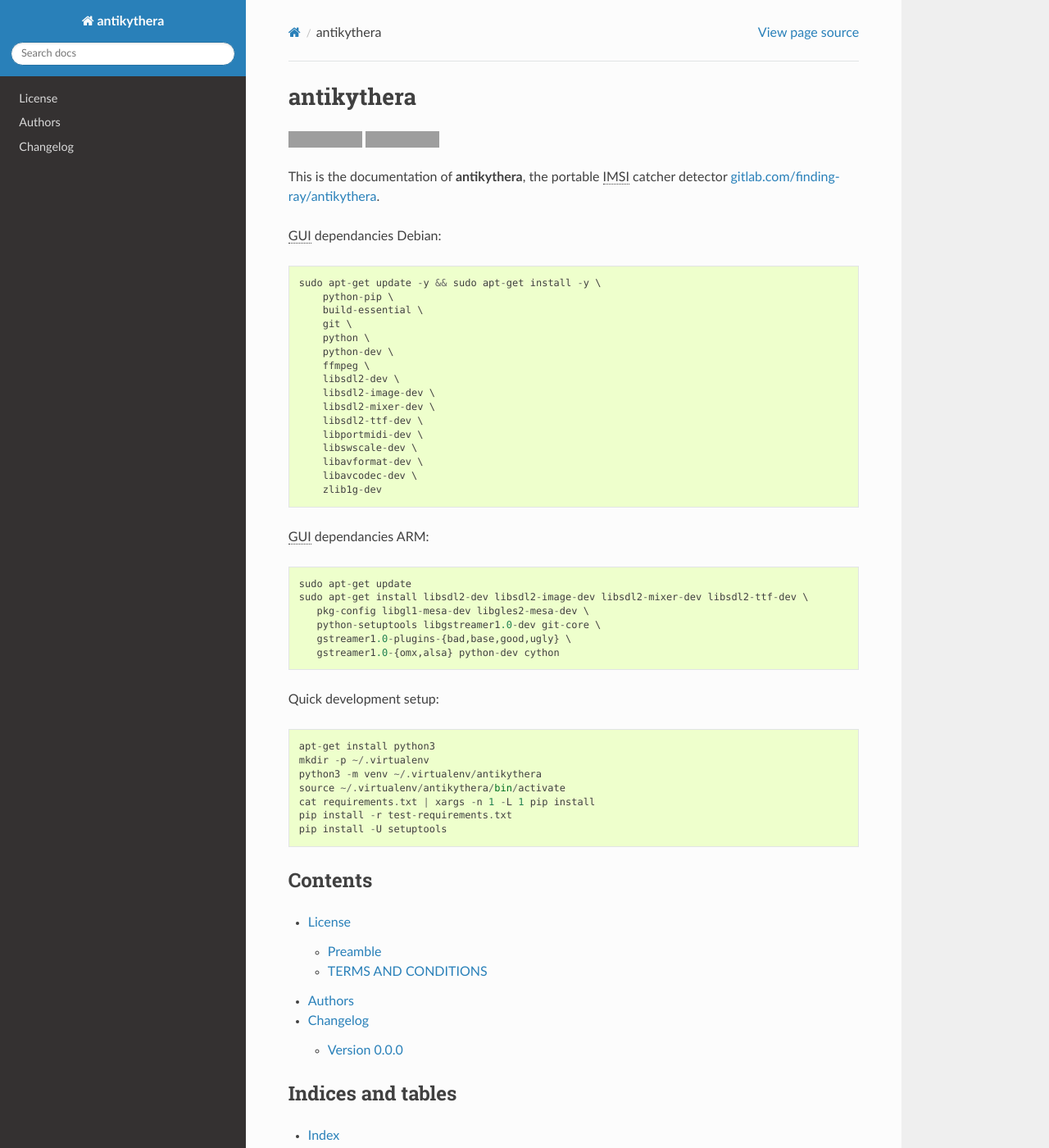
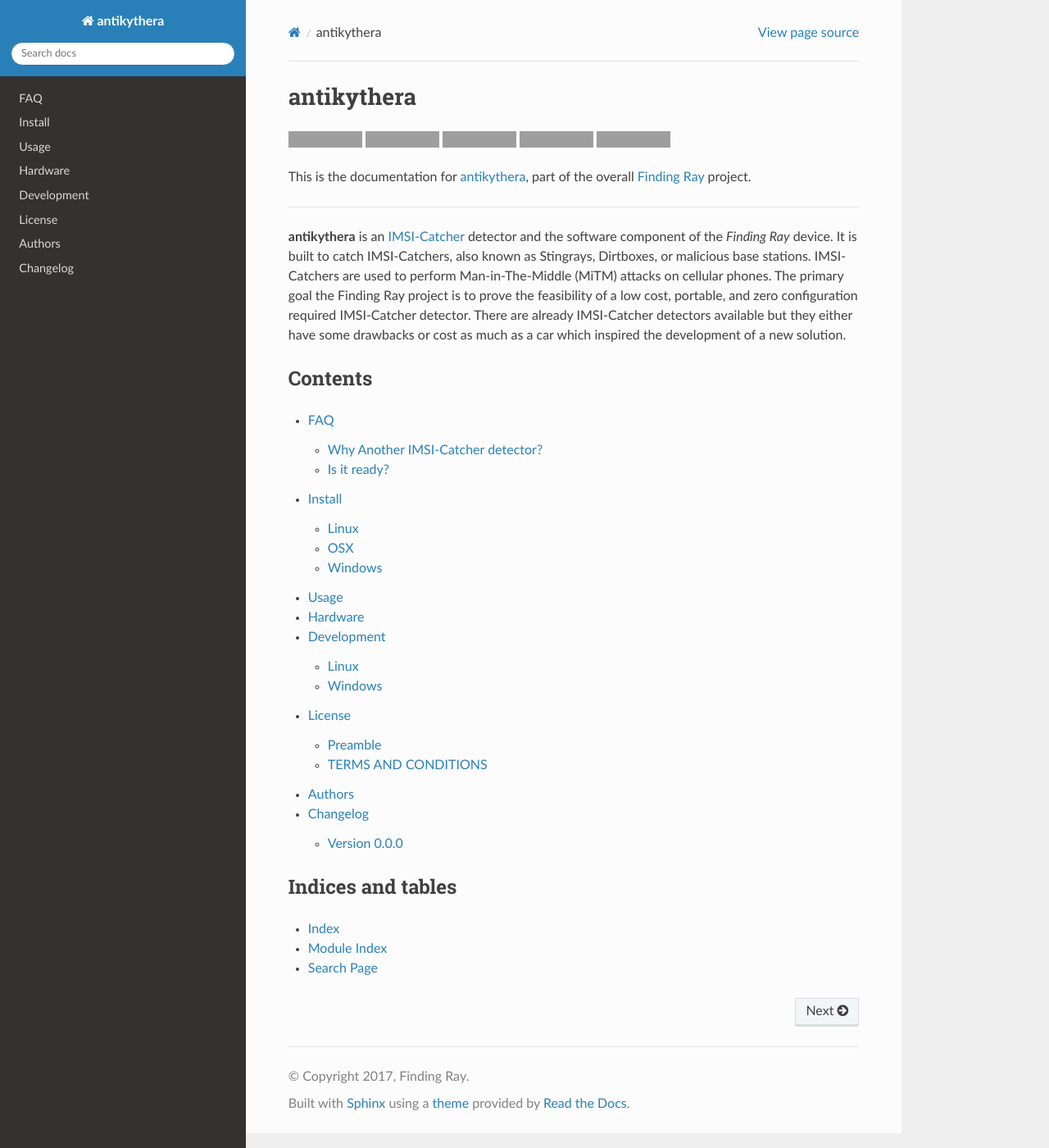
Before and after one commit to danieldufek03/Senior-Project, a Sphinx documentation site: the page built from docs/index.rst, in a window 1280 px wide and 1400 px high. Shown: the whole window at 82% size. Built offline with Sphinx 7.4.7 and the Read the Docs theme 2.0.0, drawn with Linux system fonts in a browser that asks for light colours; formulas are drawn with MathJax 3; pages that are not in the unit, such as notebooks, are missing from menus; grey boxes are pictures that could not be loaded.

Commit message:
add install, usage, and dev docs

```diff
--- a/docs/index.rst
+++ b/docs/index.rst
@@ -6,60 +6,36 @@ antikythera
     :target: https://gitlab.com/finding-ray/antikythera/pipelines
 .. image:: https://gitlab.com/finding-ray/antikythera/badges/master/coverage.svg
     :target: https://finding-ray.gitlab.io/antikythera/htmlcov/index.html
-
-This is the documentation of **antikythera**, the portable
-:abbr:`IMSI (International Mobile Subscribers Identity)` catcher detector
-`gitlab.com/finding-ray/antikythera <https://gitlab.com/finding-ray/antikythera>`_.
-
-:abbr:`GUI (Graphical User Interface)` dependancies Debian::
-
-    sudo apt-get update -y && sudo apt-get install -y \
-        python-pip \
-        build-essential \
-        git \
-        python \
-        python-dev \
-        ffmpeg \
-        libsdl2-dev \
-        libsdl2-image-dev \
-        libsdl2-mixer-dev \
-        libsdl2-ttf-dev \
-        libportmidi-dev \
-        libswscale-dev \
-        libavformat-dev \
-        libavcodec-dev \
-        zlib1g-dev
-
-:abbr:`GUI (Graphical User Interface)` dependancies ARM::
-
-    sudo apt-get update
-    sudo apt-get install libsdl2-dev libsdl2-image-dev libsdl2-mixer-dev libsdl2-ttf-dev \
-       pkg-config libgl1-mesa-dev libgles2-mesa-dev \
-       python-setuptools libgstreamer1.0-dev git-core \
-       gstreamer1.0-plugins-{bad,base,good,ugly} \
-       gstreamer1.0-{omx,alsa} python-dev cython
+.. image:: https://img.shields.io/pypi/v/antikythera.svg
+    :target: https://pypi.org/project/antikythera
+.. image:: https://img.shields.io/pypi/l/antikythera.svg
+    :target: https://www.gnu.org/licenses/gpl-3.0.en.html
+.. image:: https://img.shields.io/pypi/status/antikythera.svg
+    :target: #
 
 
-Quick development setup::
+This is the documentation for `antikythera <https://gitlab.com/finding-ray/antikythera/>`_, part of the overall `Finding Ray <https://gitlab.com/finding-ray/>`_ project.
 
-    apt-get install python3
-    mkdir -p ~/.virtualenv
-    python3 -m venv ~/.virtualenv/antikythera
-    source ~/.virtualenv/antikythera/bin/activate
-    cat requirements.txt | xargs -n 1 -L 1 pip install
-    pip install -r test-requirements.txt
-    pip install -U setuptools
+----
+
+**antikythera** is an `IMSI-Catcher <https://en.wikipedia.org/wiki/IMSI-catcher>`_ detector and the software component of the *Finding Ray* device. It is built to catch IMSI-Catchers, also known as Stingrays, Dirtboxes, or malicious base stations. IMSI-Catchers are used to perform Man-in-The-Middle (MiTM) attacks on cellular phones. The primary goal the Finding Ray project is to prove the feasibility of a low cost, portable, and zero configuration required IMSI-Catcher detector. There are already IMSI-Catcher detectors available but they either have some drawbacks or cost as much as a car which inspired the development of a new solution.
+
 
 Contents
 ========
 
 .. toctree::
-   :maxdepth: 2
+    :maxdepth: 2
 
-   License <license>
-   Authors <authors>
-   Changelog <changes>
-   Module Reference <api/modules>
+    FAQ <pages/faq>
+    Install <pages/install>
+    Usage <pages/usage>
+    Hardware <pages/hardware>
+    Development <pages/development>
+    License <license>
+    Authors <authors>
+    Changelog <changes>
+    Module Reference <api/modules>
 
 
 Indices and tables
--- /dev/null
+++ b/docs/pages/hardware.rst
@@ -0,0 +1,3 @@
+========
+Hardware
+========
```
Also changed, not shown: docs/pages/development.rst (added, +34 -0 lines), docs/pages/faq.rst (added, +44 -0 lines), docs/pages/install.rst (added, +29 -0 lines), docs/pages/usage.rst (added, +16 -0 lines), 1 other file.
